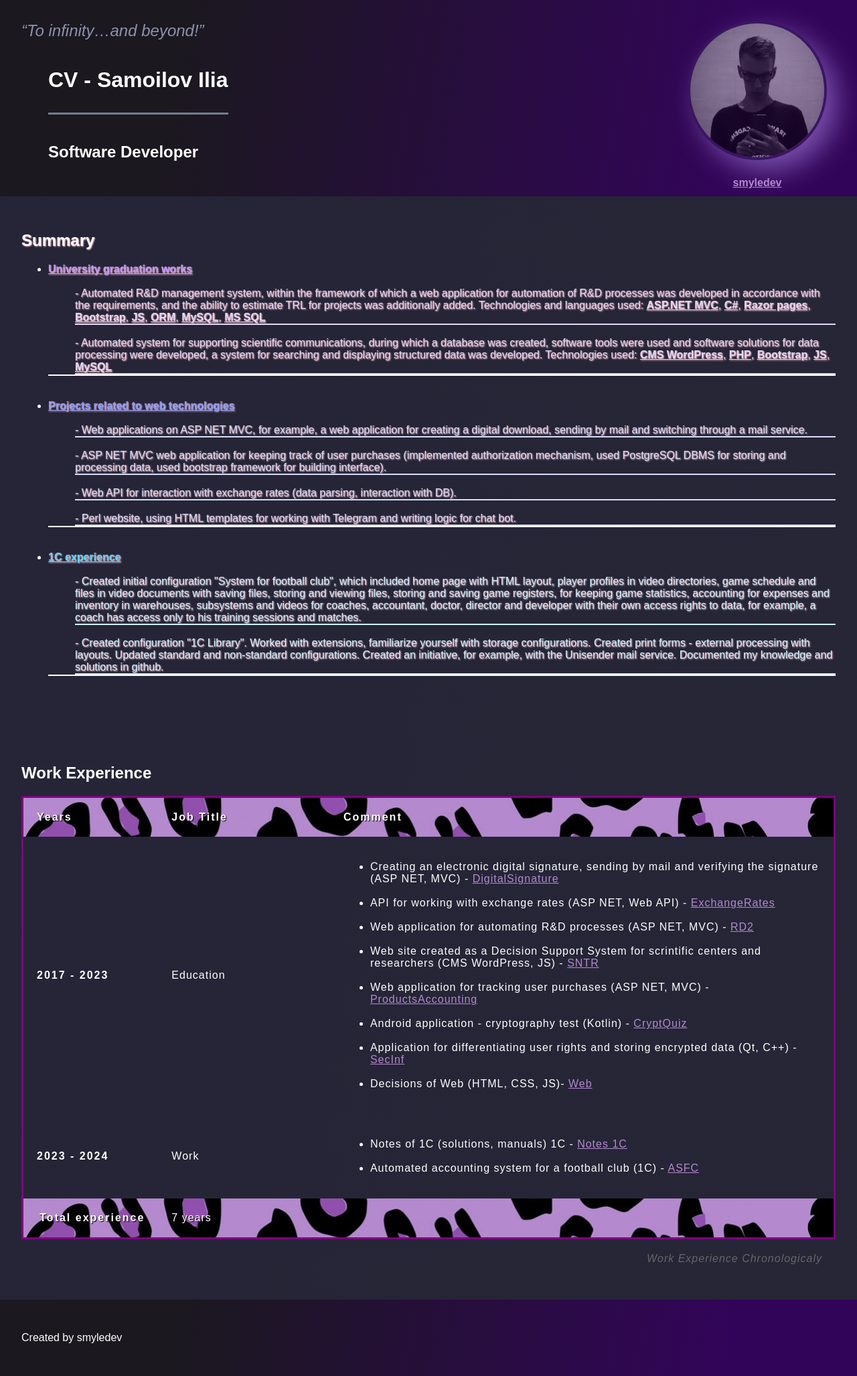
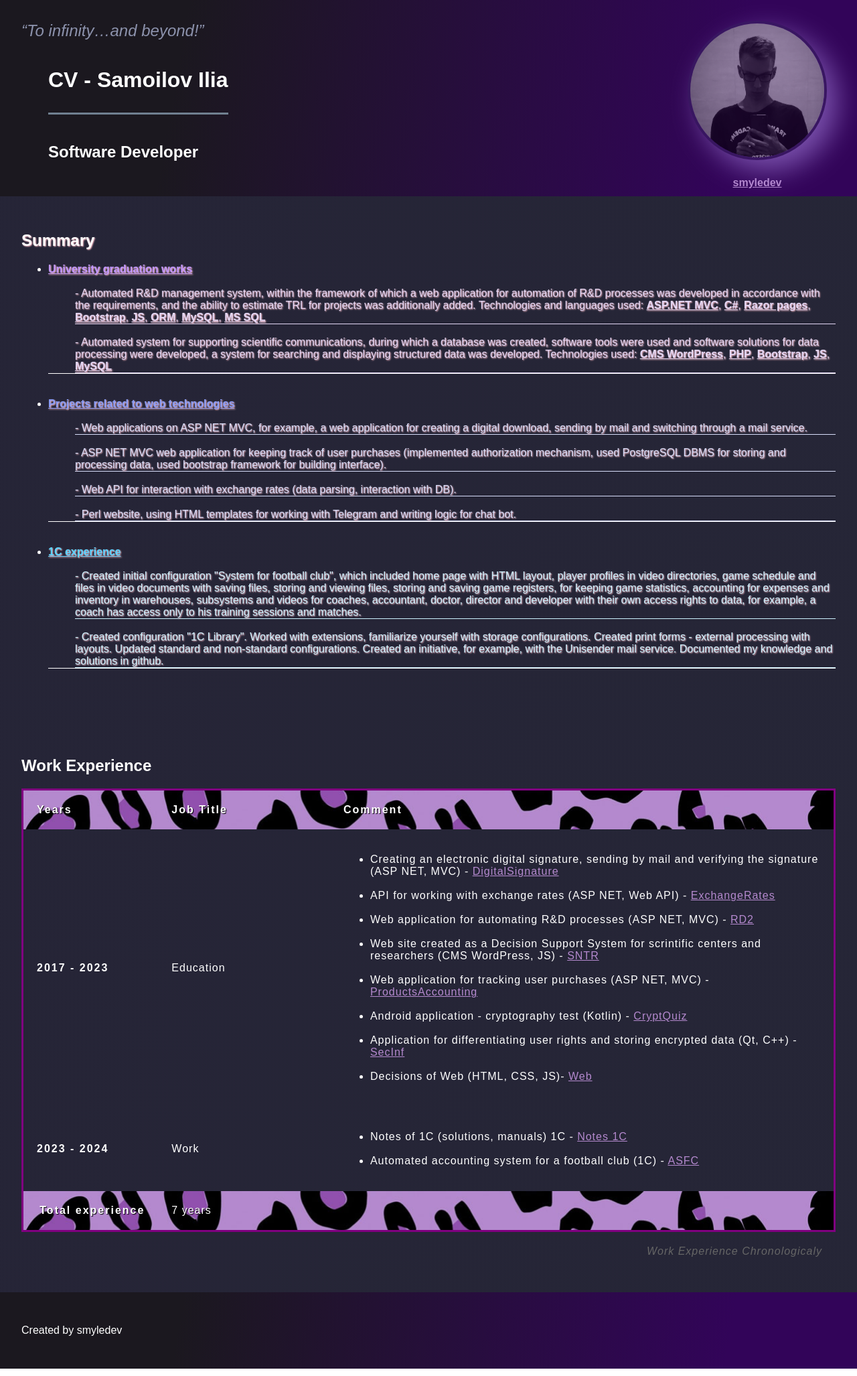
Before and after one commit to smyledev/smyledev.github.io, a Jekyll site: the page cv.html, which Jekyll copies as it is, in a window 1280 px wide. Shown: the whole page at 67% size. Built offline with Jekyll 4.4.1, drawn with Linux system fonts in a browser that asks for light colours; some web fonts are replaced.

Commit message:
Update style3.css

```diff
--- a/styles/style3.css
+++ b/styles/style3.css
@@ -187,5 +187,5 @@ img:hover {
 }
 
 section.summary ul li {
-    border-bottom: solid 2px;
+    border-bottom: solid 1px;
 }
```
